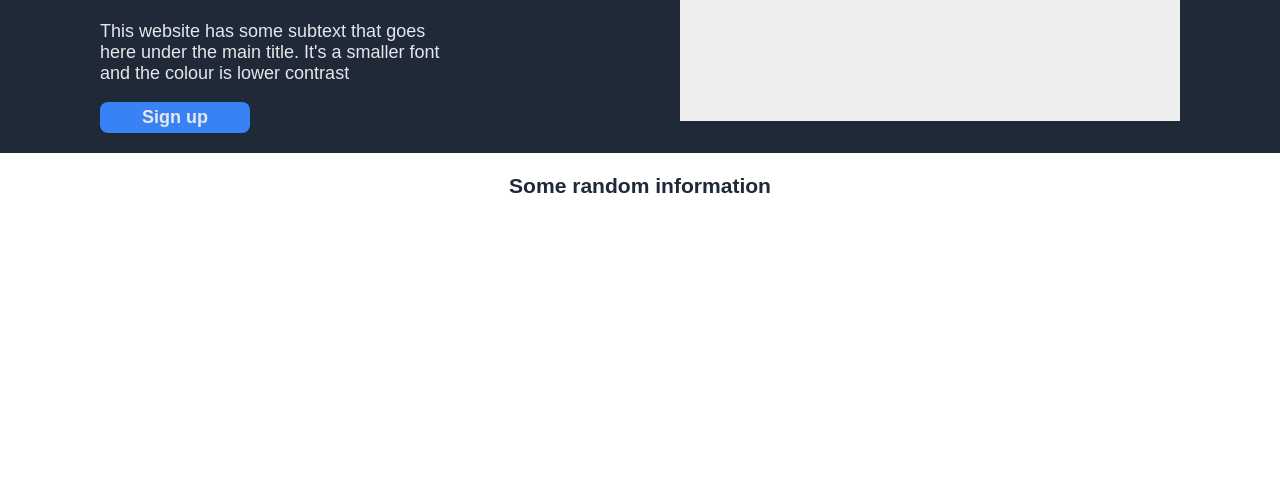
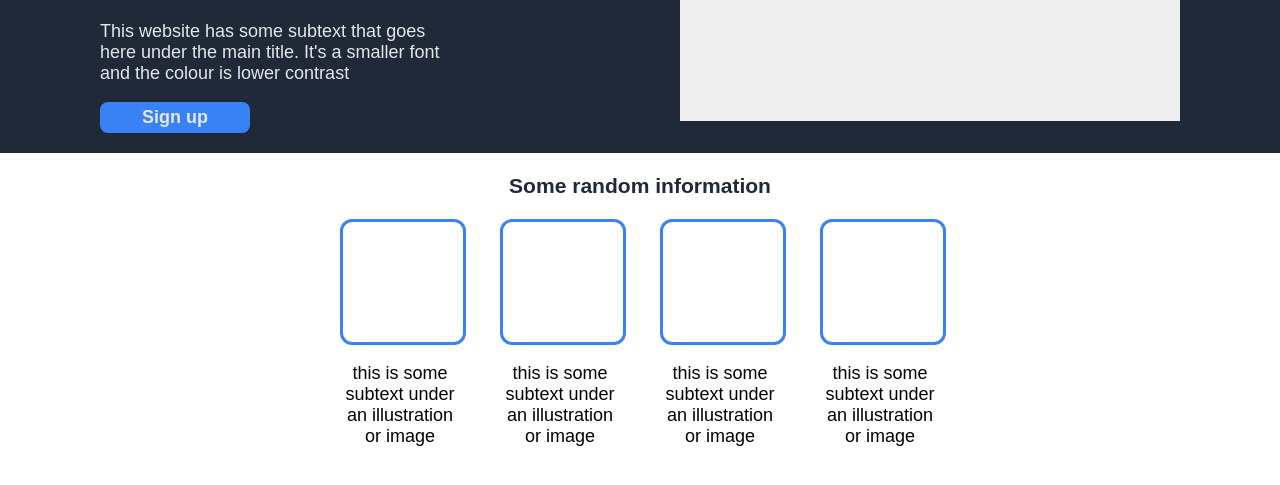
Before and after one commit to getDub/MyFirstLandingPage, a plain HTML site: page index.html in a window 1280 px wide. Shown: the part 217-702 px from the top of the page. Drawn offline with Linux system fonts and the light colour scheme.

Commit message:
Second panel established with 4 square boxes and text underneath. Two more panels to go

```diff
--- a/index.html
+++ b/index.html
@@ -39,6 +39,22 @@
         <h3>Some random information</h3>
     </div>
     <div class="container2">
+        <div class="cluster">
+            <div class="cube"></div>
+            <p>this is some subtext under an illustration or image</p>
+        </div>
+        <div class="cluster">
+            <div class="cube"></div>
+            <p>this is some subtext under an illustration or image</p>
+        </div>
+            <div class="cluster">
+                <div class="cube"></div>
+                <p>this is some subtext under an illustration or image</p>
+            </div>
+        <div class="cluster">
+            <div class="cube"></div>
+            <p>this is some subtext under an illustration or image</p>
+        </div>
     </div>
 </body>
 </html>
--- a/styles.css
+++ b/styles.css
@@ -82,6 +82,26 @@ body {
 }
 .container2{
     display: flex;
+    justify-content: center;
+    gap: 40px
 
 
 }
+
+.cube {
+    display: flex;
+    border-style: solid;
+    border-width: 3px;
+    border-radius: 12px;
+    width: 120px;
+    height: 120px;
+    color: #3882F6;
+}
+
+.cluster {
+    display: flex;
+    flex-direction: column;
+    max-width: 120px;
+    font-size: 18px;
+    text-align: center;
+}
```
